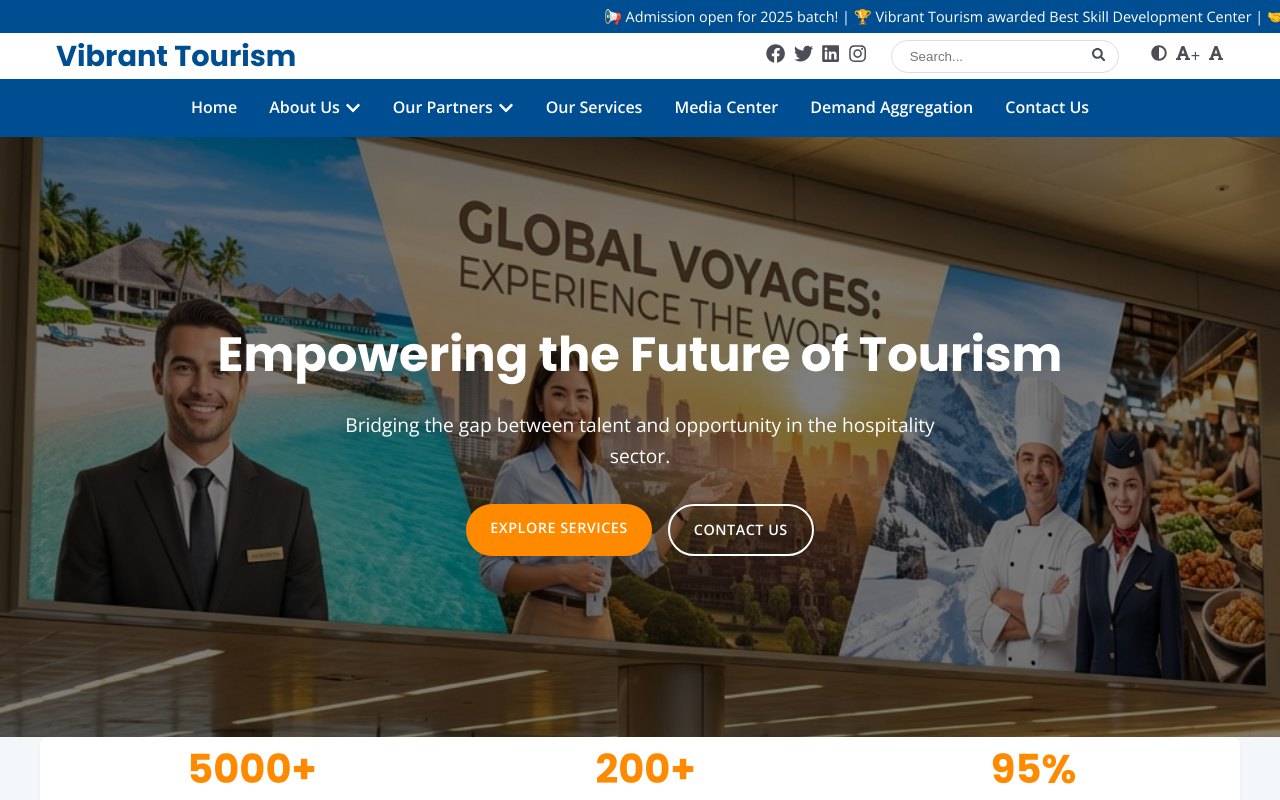
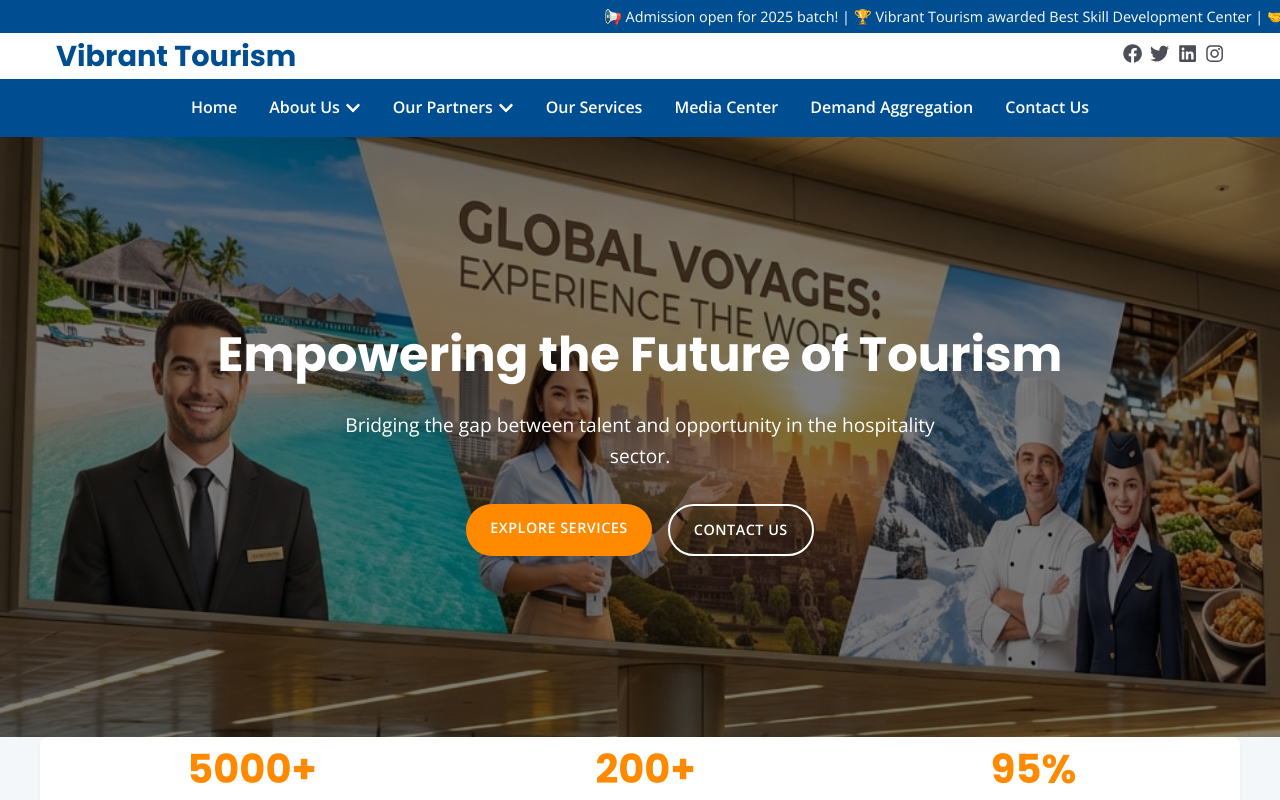
Before and after one commit to Gacky1/VibrantTourism, a React (Vite) app: page / in a window 1280 px wide. Shown: the top 800 px of the page. Built offline with nearby package versions, Linux system fonts and the light colour scheme.

Commit message:
Removed search bar and faaltu ke icons from header

```diff
--- a/src/components/Header.jsx
+++ b/src/components/Header.jsx
@@ -1,29 +1,8 @@
-import React, { useState } from 'react';
-import { FaFacebook, FaTwitter, FaLinkedin, FaInstagram, FaSearch, FaAdjust, FaFont } from 'react-icons/fa';
+import React from 'react';
+import { FaFacebook, FaTwitter, FaLinkedin, FaInstagram } from 'react-icons/fa';
 import '../styles/header.css';
 
 const Header = () => {
-  const [fontSize, setFontSize] = useState(1);
-  const [highContrast, setHighContrast] = useState(false);
-
-  const toggleContrast = () => {
-    setHighContrast(!highContrast);
-    document.body.classList.toggle('high-contrast');
-  };
-
-  const increaseFont = () => {
-    if (fontSize < 1.5) {
-      const newSize = fontSize + 0.1;
-      setFontSize(newSize);
-      document.documentElement.style.fontSize = `${newSize * 100}%`;
-    }
-  };
-
-  const resetFont = () => {
-    setFontSize(1);
-    document.documentElement.style.fontSize = '100%';
-  };
-
   return (
     <header className="header">
       <div className="news-ticker">
@@ -42,15 +21,6 @@ const Header = () => {
             <a href="#"><FaLinkedin /></a>
             <a href="#"><FaInstagram /></a>
           </div>
-          <div className="search-bar">
-            <input type="text" placeholder="Search..." />
-            <button><FaSearch /></button>
-          </div>
-          <div className="accessibility-tools">
-            <button onClick={toggleContrast} title="Toggle High Contrast"><FaAdjust /></button>
-            <button onClick={increaseFont} title="Increase Font Size"><FaFont />+</button>
-            <button onClick={resetFont} title="Reset Font Size"><FaFont /></button>
-          </div>
         </div>
       </div>
     </header>
--- a/src/components/Navbar.jsx
+++ b/src/components/Navbar.jsx
@@ -1,6 +1,7 @@
 import React, { useState } from 'react';
 import { Link } from 'react-router-dom';
 import { FaBars, FaTimes, FaChevronDown } from 'react-icons/fa';
+import { motion, AnimatePresence } from 'framer-motion';
 import '../styles/navbar.css';
 
 const Navbar = () => {
@@ -16,46 +17,118 @@ const Navbar = () => {
     }
   };
 
+  const menuVariants = {
+    closed: { opacity: 0, height: 0, transition: { duration: 0.3 } },
+    open: { opacity: 1, height: 'auto', transition: { duration: 0.3 } }
+  };
+
+  const dropdownVariants = {
+    closed: { opacity: 0, y: -10, display: 'none' },
+    open: { opacity: 1, y: 0, display: 'block', transition: { duration: 0.2 } }
+  };
+
   return (
     <nav className="navbar">
       <div className="container navbar-container">
         <div className="mobile-toggle" onClick={toggleMenu}>
           {isOpen ? <FaTimes /> : <FaBars />}
         </div>
-        <ul className={`nav-menu ${isOpen ? 'active' : ''}`}>
-          <li className="nav-item"><Link to="/" onClick={() => setIsOpen(false)}>Home</Link></li>
+
+        {/* Desktop Menu */}
+        <ul className={`nav-menu desktop-menu`}>
+          <li className="nav-item"><Link to="/">Home</Link></li>
 
           <li className="nav-item dropdown"
               onMouseEnter={() => window.innerWidth > 768 && setDropdownOpen(prev => ({...prev, about: true}))}
               onMouseLeave={() => window.innerWidth > 768 && setDropdownOpen(prev => ({...prev, about: false}))}
-              onClick={() => toggleDropdown('about')}
           >
             <span className="nav-link">About Us <FaChevronDown /></span>
-            <ul className={`dropdown-menu ${dropdownOpen['about'] ? 'show' : ''}`}>
+            <AnimatePresence>
+              {dropdownOpen['about'] && (
+                <motion.ul
+                  className="dropdown-menu"
+                  initial="closed"
+                  animate="open"
+                  exit="closed"
+                  variants={dropdownVariants}
+                >
+                  <li><Link to="/about/team">Our Team</Link></li>
+                  <li><Link to="/about/general-body">General Body</Link></li>
+                  <li><Link to="/about/vision">Vision & Mission</Link></li>
+                  <li><Link to="/about/stakeholders">Stakeholders</Link></li>
+                </motion.ul>
+              )}
+            </AnimatePresence>
+          </li>
+
+          <li className="nav-item dropdown"
+              onMouseEnter={() => window.innerWidth > 768 && setDropdownOpen(prev => ({...prev, partners: true}))}
+              onMouseLeave={() => window.innerWidth > 768 && setDropdownOpen(prev => ({...prev, partners: false}))}
+          >
+            <span className="nav-link">Our Partners <FaChevronDown /></span>
+            <AnimatePresence>
+              {dropdownOpen['partners'] && (
+                <motion.ul
+                  className="dropdown-menu"
+                  initial="closed"
+                  animate="open"
+                  exit="closed"
+                  variants={dropdownVariants}
+                >
+                  <li><Link to="/partners/industry">Industry Partners</Link></li>
+                  <li><Link to="/partners/training">Training Partners</Link></li>
+                </motion.ul>
+              )}
+            </AnimatePresence>
+          </li>
+
+          <li className="nav-item"><Link to="/services">Our Services</Link></li>
+          <li className="nav-item"><Link to="/media">Media Center</Link></li>
+          <li className="nav-item"><Link to="/demand">Demand Aggregation</Link></li>
+          <li className="nav-item"><Link to="/contact">Contact Us</Link></li>
+        </ul>
+
+        {/* Mobile Menu */}
+        <AnimatePresence>
+          {isOpen && (
+            <motion.ul
+              className="nav-menu mobile-menu"
+              initial="closed"
+              animate="open"
+              exit="closed"
+              variants={menuVariants}
+            >
+              <li className="nav-item"><Link to="/" onClick={() => setIsOpen(false)}>Home</Link></li>
+
+              <li className="nav-item dropdown" onClick={() => toggleDropdown('about')}>
+                <span className="nav-link">About Us <FaChevronDown /></span>
+                {dropdownOpen['about'] && (
+                  <ul className="dropdown-menu show-mobile">
                     <li><Link to="/about/team" onClick={() => setIsOpen(false)}>Our Team</Link></li>
                     <li><Link to="/about/general-body" onClick={() => setIsOpen(false)}>General Body</Link></li>
                     <li><Link to="/about/vision" onClick={() => setIsOpen(false)}>Vision & Mission</Link></li>
                     <li><Link to="/about/stakeholders" onClick={() => setIsOpen(false)}>Stakeholders</Link></li>
                   </ul>
+                )}
               </li>
 
-          <li className="nav-item dropdown"
-              onMouseEnter={() => window.innerWidth > 768 && setDropdownOpen(prev => ({...prev, partners: true}))}
-              onMouseLeave={() => window.innerWidth > 768 && setDropdownOpen(prev => ({...prev, partners: false}))}
-              onClick={() => toggleDropdown('partners')}
-          >
+              <li className="nav-item dropdown" onClick={() => toggleDropdown('partners')}>
                 <span className="nav-link">Our Partners <FaChevronDown /></span>
-            <ul className={`dropdown-menu ${dropdownOpen['partners'] ? 'show' : ''}`}>
+                {dropdownOpen['partners'] && (
+                  <ul className="dropdown-menu show-mobile">
                     <li><Link to="/partners/industry" onClick={() => setIsOpen(false)}>Industry Partners</Link></li>
                     <li><Link to="/partners/training" onClick={() => setIsOpen(false)}>Training Partners</Link></li>
                   </ul>
+                )}
               </li>
 
               <li className="nav-item"><Link to="/services" onClick={() => setIsOpen(false)}>Our Services</Link></li>
               <li className="nav-item"><Link to="/media" onClick={() => setIsOpen(false)}>Media Center</Link></li>
               <li className="nav-item"><Link to="/demand" onClick={() => setIsOpen(false)}>Demand Aggregation</Link></li>
               <li className="nav-item"><Link to="/contact" onClick={() => setIsOpen(false)}>Contact Us</Link></li>
-        </ul>
+            </motion.ul>
+          )}
+        </AnimatePresence>
       </div>
     </nav>
   );
--- a/src/styles/header.css
+++ b/src/styles/header.css
@@ -55,40 +55,3 @@
 .social-icons a:hover {
   color: var(--color-secondary);
 }
-
-.search-bar {
-  display: flex;
-  align-items: center;
-  border: 1px solid #ddd;
-  border-radius: 20px;
-  padding: 0.2rem 0.8rem;
-}
-
-.search-bar input {
-  border: none;
-  outline: none;
-  padding: 0.3rem;
-}
-
-.search-bar button {
-  background: none;
-  border: none;
-  cursor: pointer;
-  color: var(--color-text-secondary);
-}
-
-.accessibility-tools button {
-  background: none;
-  border: none;
-  cursor: pointer;
-  font-size: 1rem;
-  margin-left: 0.5rem;
-  color: var(--color-text-secondary);
-}
-
-/* High Contrast Mode */
-body.high-contrast {
-  filter: contrast(150%);
-  background-color: #000;
-  color: #fff;
-}
--- a/src/styles/navbar.css
+++ b/src/styles/navbar.css
@@ -46,14 +46,14 @@
   background-color: var(--color-white);
   min-width: 200px;
   box-shadow: var(--shadow-md);
-  display: none;
+  /* display: none; - Handled by Framer Motion */
   border-radius: 0 0 8px 8px;
   overflow: hidden;
 }
 
-.dropdown:hover .dropdown-menu, .dropdown-menu.show {
+/* .dropdown:hover .dropdown-menu, .dropdown-menu.show {
   display: block;
-}
+} */
 
 .dropdown-menu li {
   border-bottom: 1px solid #eee;
@@ -82,6 +82,10 @@
   padding: 1rem;
 }
 
+.mobile-menu {
+  display: none;
+}
+
 @media (max-width: 768px) {
   .navbar-container {
     justify-content: flex-start;
@@ -91,19 +95,20 @@
     display: block;
   }
 
-  .nav-menu {
+  .desktop-menu {
+    display: none;
+  }
+
+  .mobile-menu {
+    display: flex;
     flex-direction: column;
     position: absolute;
     top: 100%;
     left: 0;
     width: 100%;
     background-color: var(--color-primary);
-    display: none;
     gap: 0;
-  }
-
-  .nav-menu.active {
-    display: flex;
+    overflow: hidden;
   }
 
   .nav-item {
@@ -117,14 +122,15 @@
     width: 100%;
   }
 
-  .dropdown-menu {
+  .dropdown-menu.show-mobile {
     position: static;
     background-color: rgba(0,0,0,0.1);
     box-shadow: none;
     width: 100%;
+    display: block;
   }
 
-  .dropdown-menu a {
+  .dropdown-menu.show-mobile a {
     color: var(--color-white);
     padding-left: 2rem;
   }
```
Lines whose indentation alone changed are shown as unchanged.
